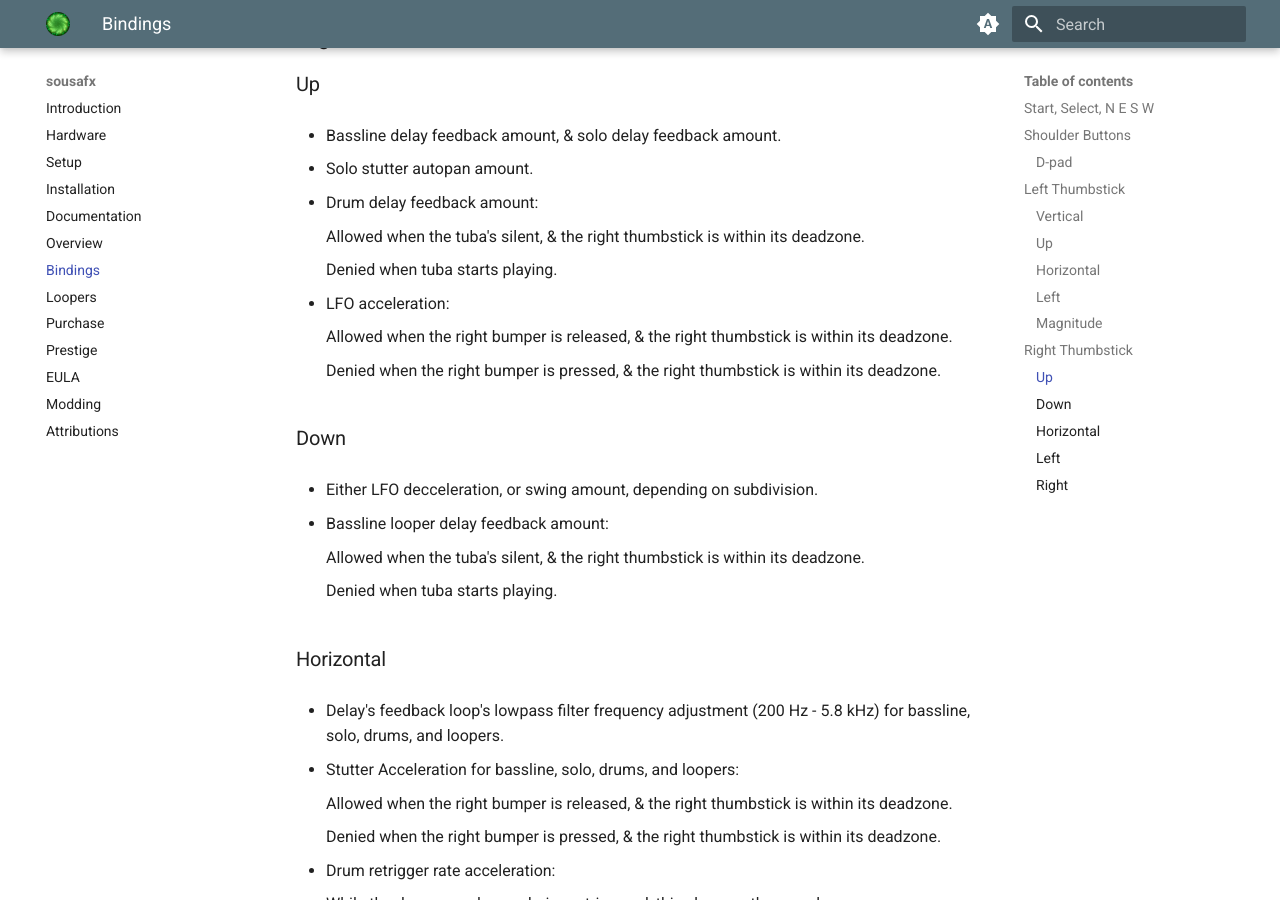
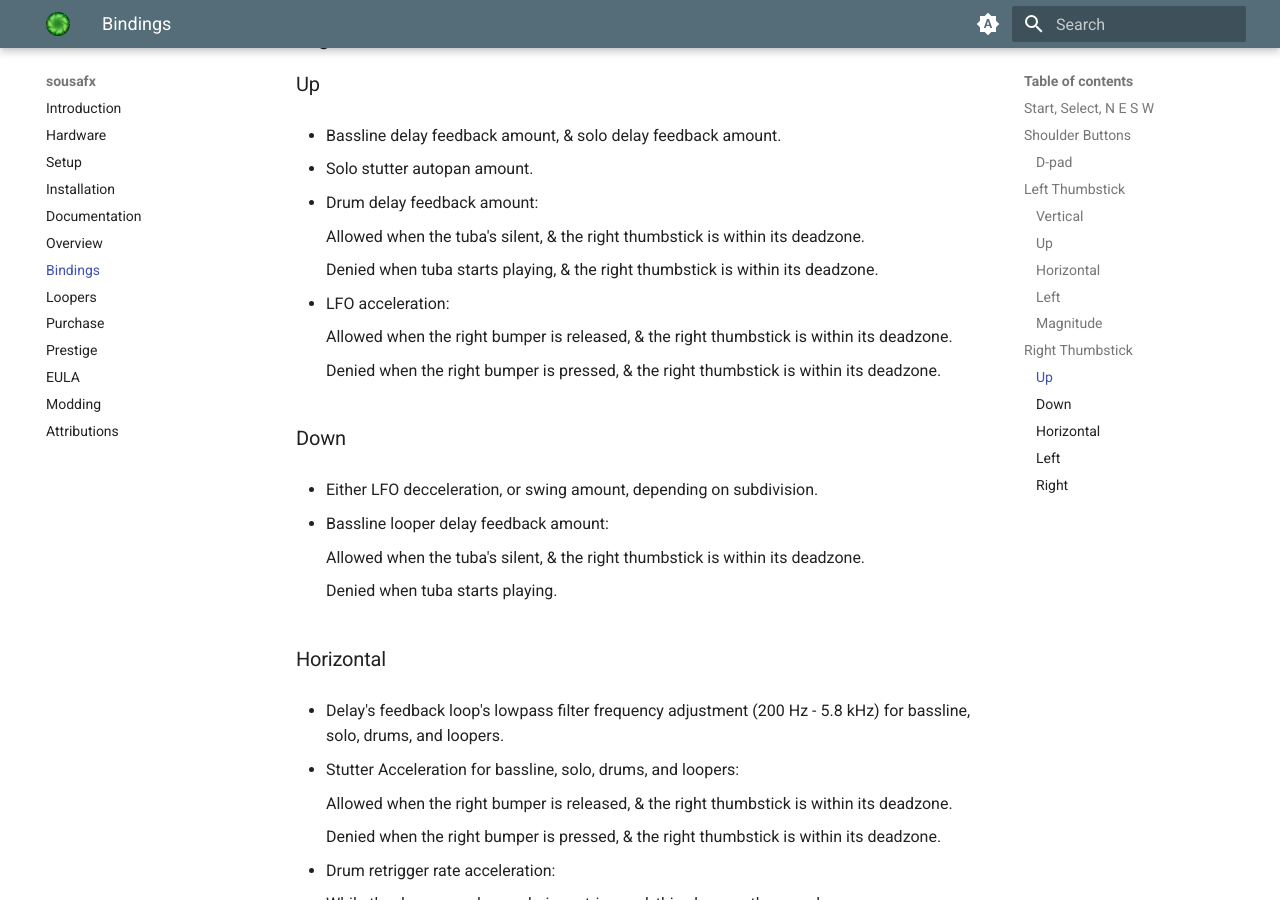
Before and after one commit to Sousastep/SousaFX-rnbo-docs, an MkDocs documentation site: the page built from docs/bindings.md, in a window 1280 px wide and 900 px high, scrolled down 5219 px. Built offline with MkDocs 1.6.1 and Material for MkDocs 9.7.7, drawn with Linux system fonts in a browser that asks for light colours; the version menu is left out.

Commit message:
update binding

```diff
--- a/docs/bindings.md
+++ b/docs/bindings.md
@@ -177,7 +177,7 @@
 
 	Allowed when the tuba's silent, & the right thumbstick is within its deadzone.
 
-	Denied when tuba starts playing.
+	Denied when tuba starts playing, & the right thumbstick is within its deadzone.
 
 - LFO acceleration:
 
```
